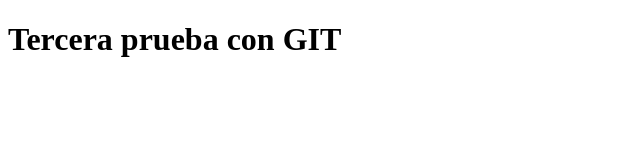
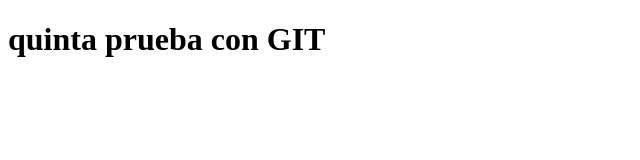
Before and after one commit to beatrizmmen/UD5-Git, a plain HTML site: page index.html in a window 1280 px wide. Shown: the whole page, without its empty margins (0-640 px from the left). Drawn offline with Linux system fonts and the light colour scheme.

Commit message:
Prueba 6

```diff
--- a/index.html
+++ b/index.html
@@ -4,6 +4,6 @@
     <link rel ="stylesheet" src="css/pruebaGit.css">
 </head>
     <body>
-        <h1>Tercera prueba con GIT</h1>
+        <h1>quinta prueba con GIT</h1>
     </body>
 </html>
```
